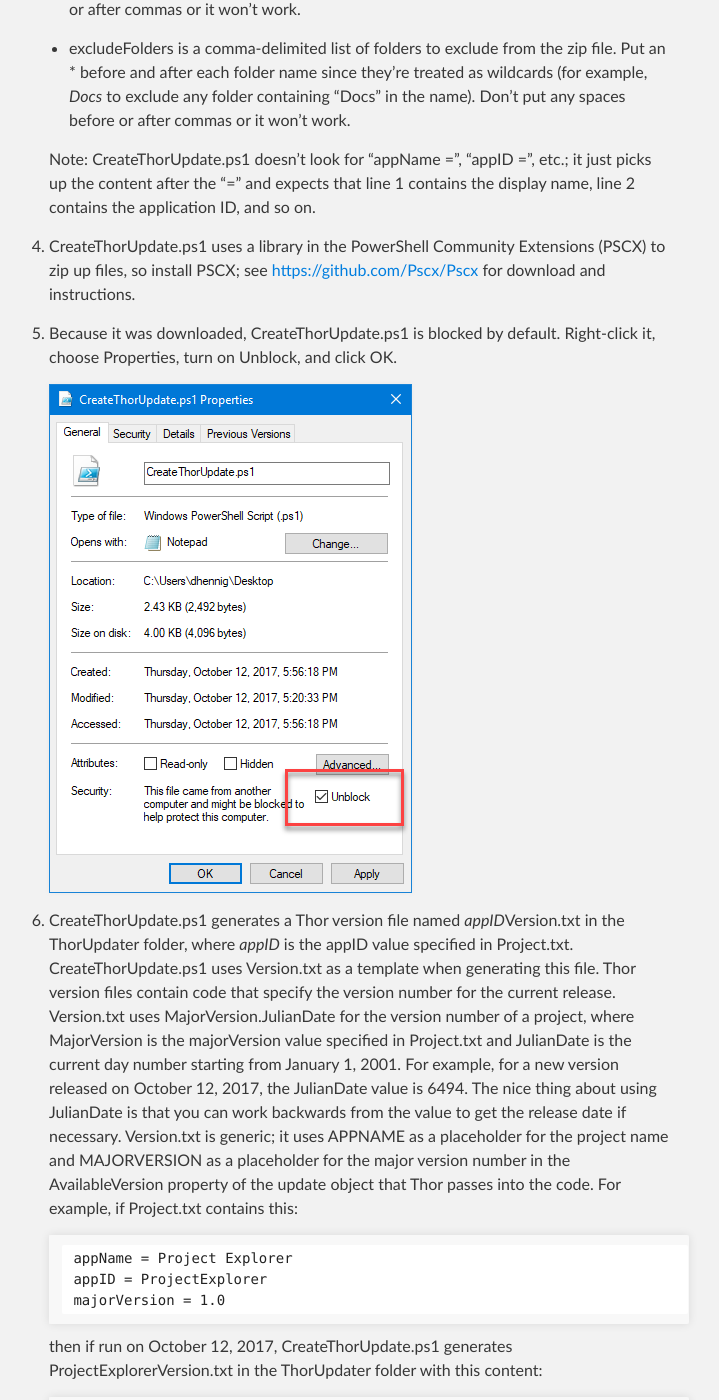
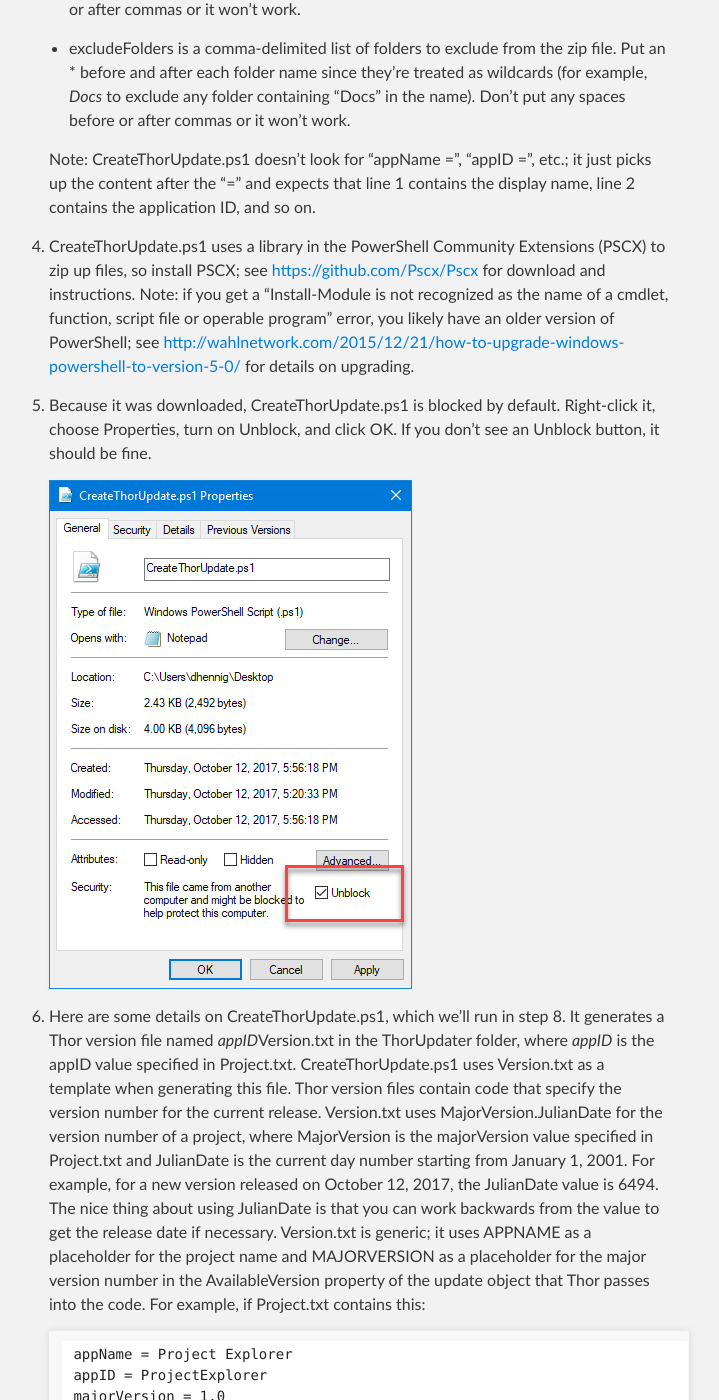
Before and after one commit to VFPX/VFPX.github.io, a Jekyll site: the page built from ThorUpdate.md, in a window 1280 px wide and 1400 px high, scrolled down 829 px. Shown: the whole window, without its empty margins (291-1010 px from the left). Built offline with Jekyll 4.4.1, drawn with Linux system fonts in a browser that asks for light colours; our own code applies the rules of GitHub Pages for plain Markdown files; some of the changed text lies outside the part shown.

Commit message:
Updated ThorUpdate.md instructions

````diff
--- a/ThorUpdate.md
+++ b/ThorUpdate.md
@@ -25,13 +25,13 @@
 
     Note: CreateThorUpdate.ps1 doesn't look for "appName =", "appID =", etc.; it just picks up the content after the "=" and expects that line 1 contains the display name, line 2 contains the application ID, and so on.
 
-4. CreateThorUpdate.ps1 uses a library in the PowerShell Community Extensions (PSCX) to zip up files, so install PSCX; see [https://github.com/Pscx/Pscx](https://github.com/Pscx/Pscx) for download and instructions.
+4. CreateThorUpdate.ps1 uses a library in the PowerShell Community Extensions (PSCX) to zip up files, so install PSCX; see [https://github.com/Pscx/Pscx](https://github.com/Pscx/Pscx) for download and instructions. Note: if you get a "Install-Module is not recognized as the name of a cmdlet, function, script file or operable program" error, you likely have an older version of PowerShell; see [http://wahlnetwork.com/2015/12/21/how-to-upgrade-windows-powershell-to-version-5-0/](http://wahlnetwork.com/2015/12/21/how-to-upgrade-windows-powershell-to-version-5-0/) for details on upgrading.
 
-5. Because it was downloaded, CreateThorUpdate.ps1 is blocked by default. Right-click it, choose Properties, turn on Unblock, and click OK.
+5. Because it was downloaded, CreateThorUpdate.ps1 is blocked by default. Right-click it, choose Properties, turn on Unblock, and click OK. If you don't see an Unblock button, it should be fine.
 
     ![](/images/unblock.png)
 
-6. CreateThorUpdate.ps1 generates a Thor version file named *appID*Version.txt in the ThorUpdater folder, where *appID* is the appID value specified in Project.txt. CreateThorUpdate.ps1 uses Version.txt as a template when generating this file. Thor version files contain code that specify the version number for the current release. Version.txt uses MajorVersion.JulianDate for the version number of a project, where MajorVersion is the majorVersion value specified in Project.txt and JulianDate is the current day number starting from January 1, 2001. For example, for a new version released on October 12, 2017, the JulianDate value is 6494. The nice thing about using JulianDate is that you can work backwards from the value to get the release date if necessary. Version.txt is generic; it uses APPNAME as a placeholder for the project name and MAJORVERSION as a placeholder for the major version number in the AvailableVersion property of the update object that Thor passes into the code. For example, if Project.txt contains this:
+6. Here are some details on CreateThorUpdate.ps1, which we'll run in step 8. It generates a Thor version file named *appID*Version.txt in the ThorUpdater folder, where *appID* is the appID value specified in Project.txt. CreateThorUpdate.ps1 uses Version.txt as a template when generating this file. Thor version files contain code that specify the version number for the current release. Version.txt uses MajorVersion.JulianDate for the version number of a project, where MajorVersion is the majorVersion value specified in Project.txt and JulianDate is the current day number starting from January 1, 2001. For example, for a new version released on October 12, 2017, the JulianDate value is 6494. The nice thing about using JulianDate is that you can work backwards from the value to get the release date if necessary. Version.txt is generic; it uses APPNAME as a placeholder for the project name and MAJORVERSION as a placeholder for the major version number in the AvailableVersion property of the update object that Thor passes into the code. For example, if Project.txt contains this:
 
     ```
     appName = Project Explorer
@@ -65,7 +65,15 @@
     excludeFolders = *ThorUpdater*
     ```
 
-8. After editing Project.txt, you're ready to create the files Thor needs to download and install or update your project. Right-click CreateThorUpdate.ps1 in the ThorUpdater folder and choose Run with PowerShell from the shortcut menu. That creates *appID*Version.txt and *appID*.zip. Add these two files to your repository (if you haven't done so previously), commit, and push to the remote repository. Every time you release a new version, repeat this step.
+8. After editing Project.txt, you're ready to create the files Thor needs to download and install or update your project. Right-click CreateThorUpdate.ps1 in the ThorUpdater folder and choose Run with PowerShell from the shortcut menu.
+
+    Note: If you get a message that script execution is disabled, click the Windows Start button, type "power", and select  Windows PowerShell to open the PowerShell command window. Type:
+
+        Set-executionpolicy remotesigned –scope currentuser
+
+    Then execute CreateThorUpdate.ps1.
+
+    CreateThorUpdate.ps1 creates *appID*Version.txt and *appID*.zip. Add these two files to your repository (if you haven't done so previously), commit, and push to the remote repository. Every time you release a new version, repeat this step.
 
 9. In order for Thor to know about your project, you have to create a Thor updater program named Thor_Update_*appID*.prg. Thor_Update_Template.prg and Thor_Update_Template_With_Menu.prg are templates you can use for such a program (use the latter if you want your tool to appear in the Thor menu); see the comments in the appropriate PRG about what to edit to make it specific for your project.
 
````
